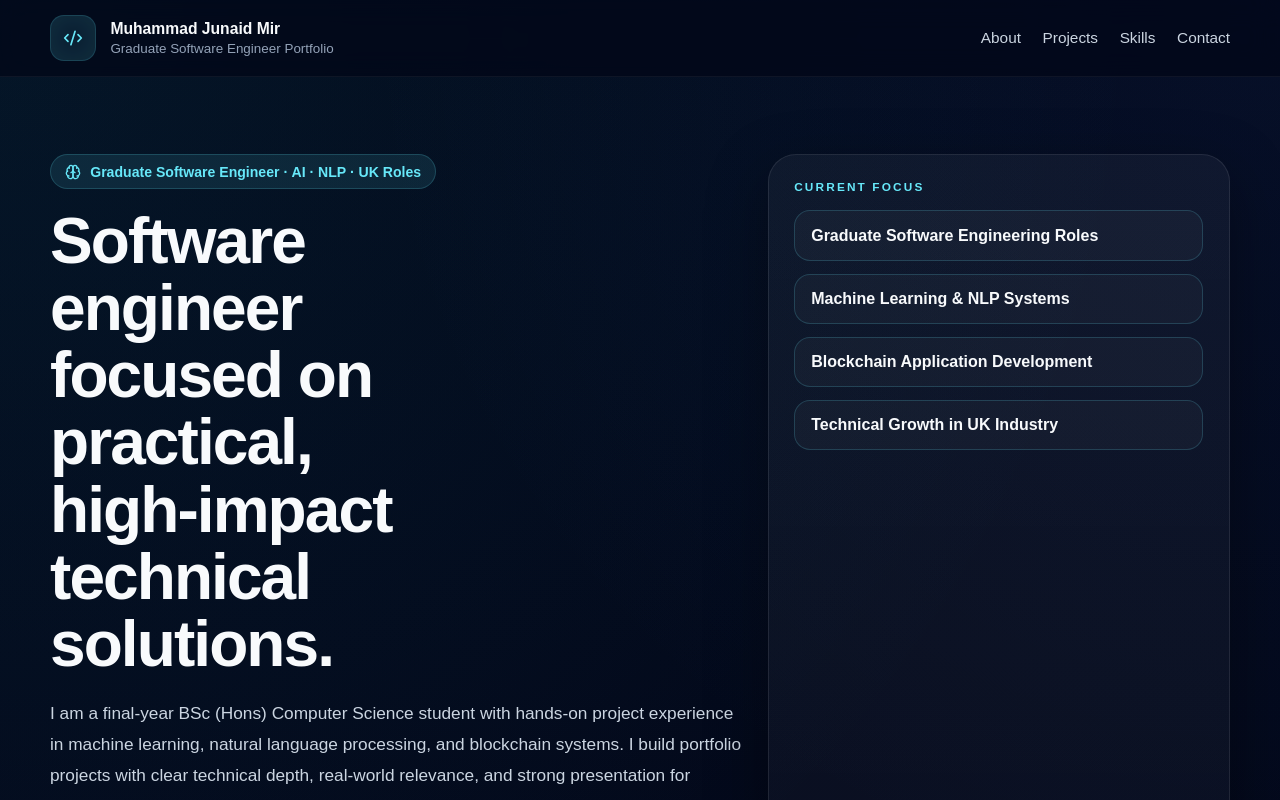
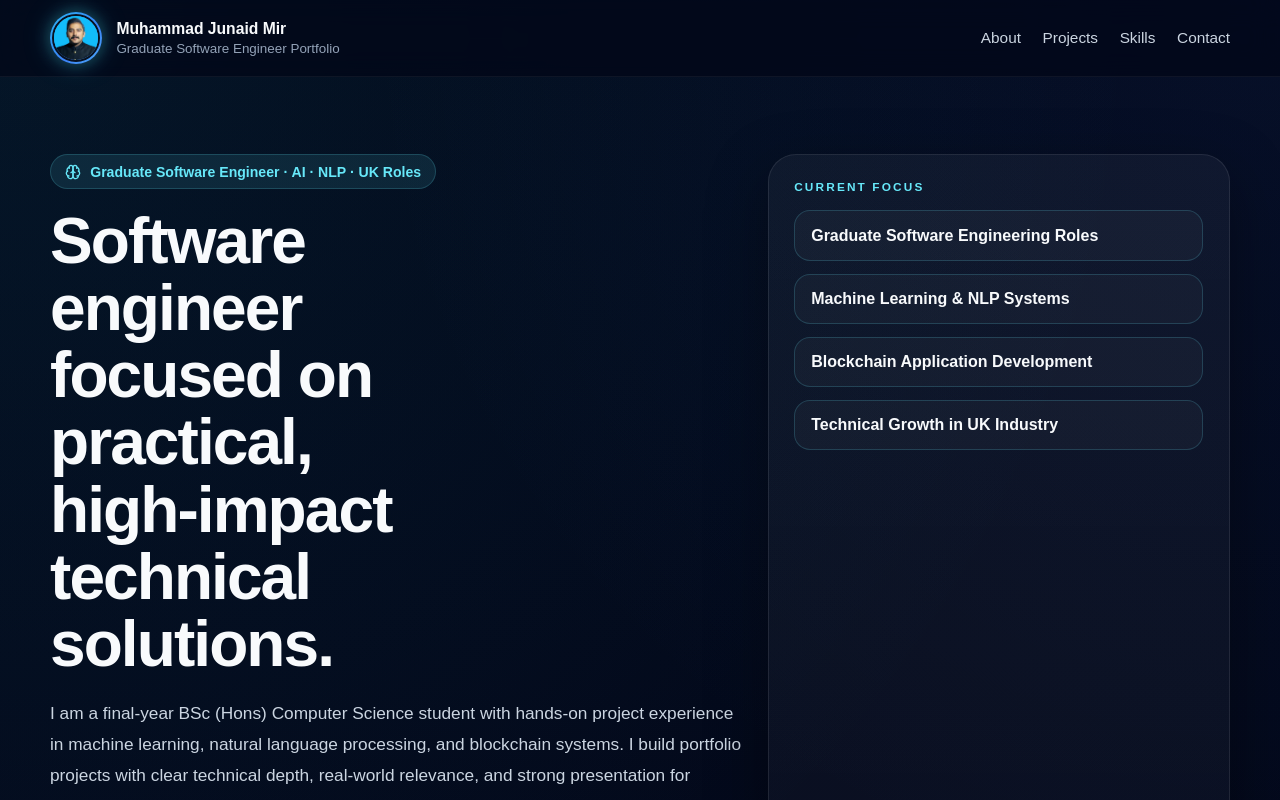
Before and after one commit to junaidmir1212/junaid-portfolio, a Next.js app: page / in a window 1280 px wide. Shown: the top 800 px of the page. Built offline with nearby package versions, Linux system fonts and the light colour scheme.

Commit message:
Add animated glow avatar

```diff
--- a/app/globals.css
+++ b/app/globals.css
@@ -631,3 +631,69 @@ button {
     font-size: 0.78rem;
   }
 }
+/* PROFILE IMAGE (HEADER) */
+.profile-pic {
+  position: relative;
+  width: 52px;
+  height: 52px;
+  border-radius: 50%;
+  padding: 2px;
+  flex-shrink: 0;
+  overflow: visible;
+  background: linear-gradient(135deg, #67e8f9, #22d3ee, #3b82f6, #67e8f9);
+  background-size: 300% 300%;
+  animation: avatarGlow 4s ease infinite;
+  box-shadow:
+    0 0 18px rgba(103, 232, 249, 0.28),
+    0 0 32px rgba(34, 211, 238, 0.16);
+}
+
+.profile-pic::after {
+  content: "";
+  position: absolute;
+  inset: -3px;
+  border-radius: 50%;
+  background: radial-gradient(circle, rgba(103, 232, 249, 0.22), transparent 70%);
+  z-index: -1;
+  filter: blur(10px);
+  animation: pulseGlow 2.8s ease-in-out infinite;
+}
+
+.profile-pic img {
+  width: 100%;
+  height: 100%;
+  display: block;
+  border-radius: 50%;
+  object-fit: cover;
+  object-position: center top;
+  border: 2px solid #081120;
+  transition: transform 0.25s ease;
+}
+
+.brand:hover .profile-pic img {
+  transform: scale(1.04);
+}
+
+@keyframes avatarGlow {
+  0% {
+    background-position: 0% 50%;
+  }
+  50% {
+    background-position: 100% 50%;
+  }
+  100% {
+    background-position: 0% 50%;
+  }
+}
+
+@keyframes pulseGlow {
+  0%,
+  100% {
+    opacity: 0.65;
+    transform: scale(1);
+  }
+  50% {
+    opacity: 1;
+    transform: scale(1.06);
+  }
+}
--- a/app/page.tsx
+++ b/app/page.tsx
@@ -125,8 +125,8 @@ export default function Page() {
       <header className="topbar">
         <div className="container topbar-inner">
           <a href="#top" className="brand">
-            <div className="brand-badge">
-              <Code2 size={20} color="#67e8f9" />
+            <div className="profile-pic">
+              <img src="/profile.jpg" alt="Muhammad Junaid Mir" />
             </div>
             <div>
               <p className="brand-name">Muhammad Junaid Mir</p>
```
